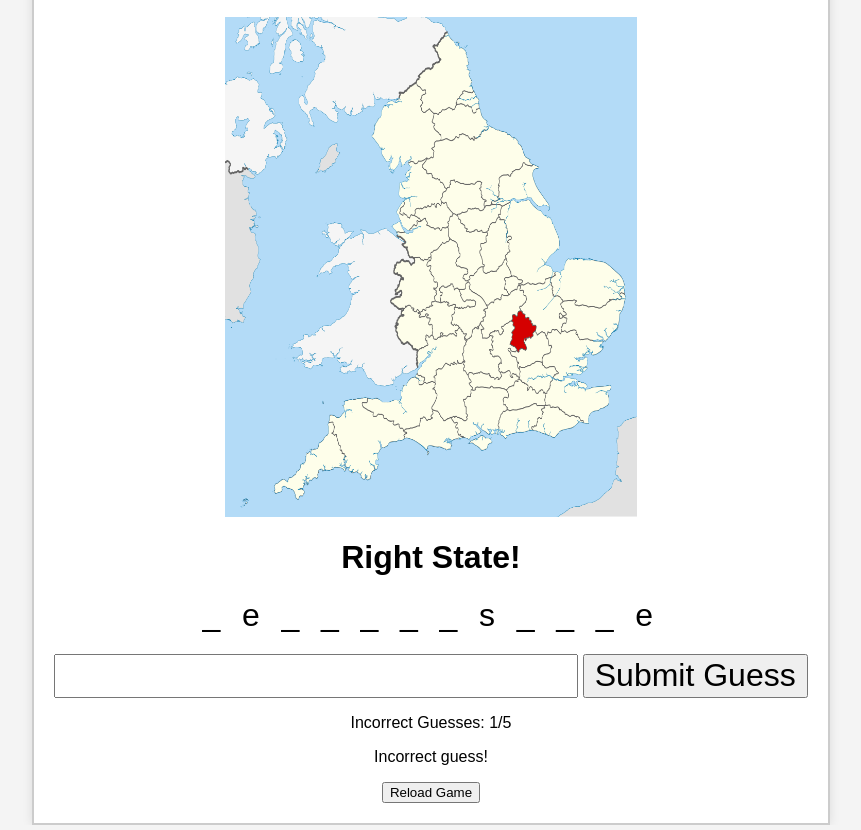
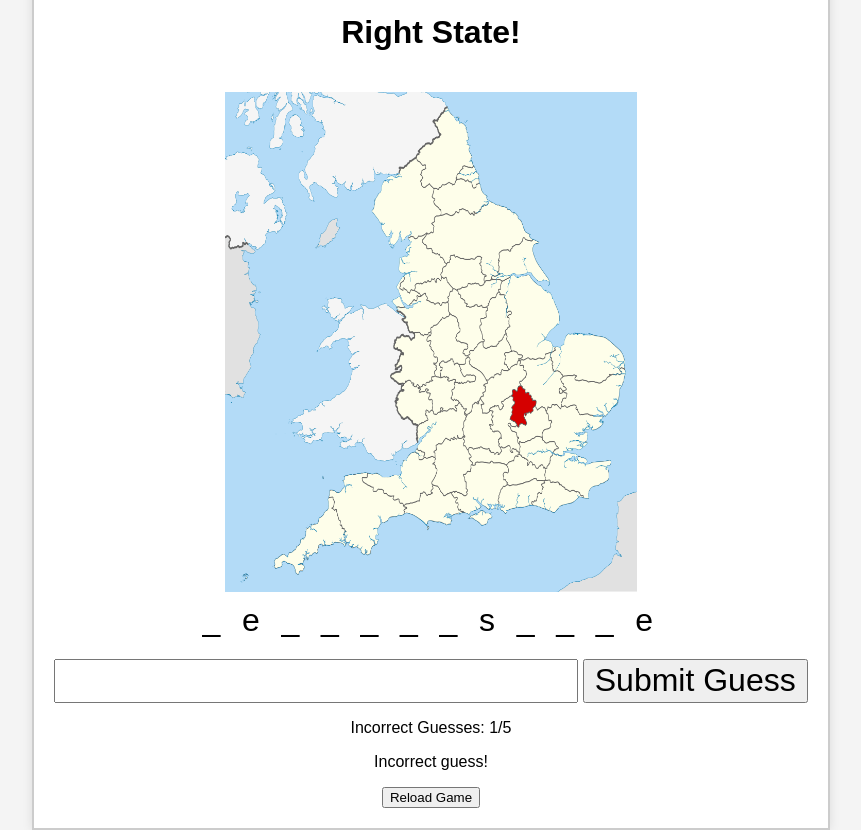
Before and after one commit to Thompytime/state3, a plain HTML site: page index.html in a window 1280 px wide. Both pictures are taken after typing "Sample" into the empty fields and a click on the button "Submit Guess". Shown: the whole page, without its empty margins (209-1070 px from the left). Drawn offline with Linux system fonts and the light colour scheme.

Commit message:
Adding game files

```diff
--- a/game.js
+++ b/game.js
@@ -14,46 +14,62 @@ function initGame() {
     const gameIndex = today.getDate() % states.length;
     currentState = states[gameIndex];
 
-    correctGuesses = Array(currentState.name.length).fill('_');
-    incorrectGuesses = 0;
-    gameStatus = '';
+    // Check if there's saved game data in localStorage
+    const savedGame = localStorage.getItem("gameData");
+    if (savedGame) {
+        const gameData = JSON.parse(savedGame);
+        if (gameData.date === today.toDateString()) {
+            correctGuesses = gameData.correctGuesses;
+            incorrectGuesses = gameData.incorrectGuesses;
+            gameStatus = gameData.gameStatus;
+        } else {
+            resetGame();
+        }
+    } else {
+        resetGame();
+    }
 
     // Set the image dynamically based on the current state
     const imageContainer = document.getElementById('image-container');
-    const imagePath = `images/${currentState.name}.png`;  // Image filename based on state name with .png extension
+    const imagePath = `images/${currentState.name}.png`;
     imageContainer.innerHTML = `<img src="${imagePath}" alt="${currentState.name}" style="max-width: 100%; height: auto;">`;
 
     renderGame();
 }
 
+function resetGame() {
+    correctGuesses = Array(currentState.name.length).fill('_');
+    incorrectGuesses = 0;
+    gameStatus = '';
+    saveGame(); // Save new game state
+}
+
 function handleGuess() {
     const guessInput = document.getElementById('guess-input');
-    const guess = guessInput.value.trim().toLowerCase();  // Normalize guess input
-    guessInput.value = '';  // Clear input after submitting
+    const guess = guessInput.value.trim().toLowerCase();
+    guessInput.value = '';
 
     if (guess && guess.length > 0) {
         const stateName = currentState.name.toLowerCase();
         let correctGuess = false;
 
-        // Check if the full guess is correct (no partial matches)
         if (guess === stateName) {
-            correctGuesses = currentState.name.split('');  // Reveal entire state name
+            correctGuesses = currentState.name.split('');
             gameStatus = 'You guessed it right!';
             document.getElementById('reload-btn').style.display = 'block';
             document.getElementById('submit-btn').disabled = true;
+            saveGame();
             renderGame();
             return;
         }
 
-        // Check for correct letters from the guess
         for (let i = 0; i < stateName.length; i++) {
             if (guess.includes(stateName[i])) {
-                correctGuesses[i] = currentState.name[i];  // Update matching letter
+                correctGuesses[i] = currentState.name[i];
                 correctGuess = true;
             }
         }
 
-        // If the guess is incorrect (i.e., it's not an exact match or partial match)
         if (!correctGuess || guess !== stateName) {
             incorrectGuesses++;
             gameStatus = 'Incorrect guess!';
@@ -65,18 +81,31 @@ function handleGuess() {
             }
         }
 
+        saveGame();
         renderGame();
     }
 }
 
+function saveGame() {
+    const gameData = {
+        date: new Date().toDateString(),
+        correctGuesses,
+        incorrectGuesses,
+        gameStatus,
+    };
+    localStorage.setItem("gameData", JSON.stringify(gameData));
+}
+
 function renderGame() {
-    // Update the UI with current game state
     document.getElementById('word-container').innerText = correctGuesses.join(' ');
     document.getElementById('incorrect-guesses').innerText = `Incorrect Guesses: ${incorrectGuesses}/${maxIncorrectGuesses}`;
     document.getElementById('game-status').innerText = gameStatus;
 }
 
 document.getElementById('submit-btn').addEventListener('click', handleGuess);
-document.getElementById('reload-btn').addEventListener('click', initGame);
+document.getElementById('reload-btn').addEventListener('click', () => {
+    localStorage.removeItem("gameData"); // Clear saved game
+    initGame();
+});
 
 window.onload = initGame;
--- a/index.html
+++ b/index.html
@@ -8,10 +8,9 @@
 </head>
 <body>
     <div id="game-container">
+        <h1>Right State!</h1>
         <!-- Add an image container above the game box -->
         <div id="image-container"></div>  <!-- This will hold the county/state image -->
-
-        <h1>Right State!</h1>
         <div id="word-container"></div>
         <input type="text" id="guess-input" maxlength="30" autofocus>
         <button id="submit-btn">Submit Guess</button>
--- a/styles.css
+++ b/styles.css
@@ -20,6 +20,7 @@ body {
     font-size: 2em;
     letter-spacing: 0.2em;
     margin-bottom: 20px;
+    margin-top: 10px;;
 }
 
 .input-container {
```
